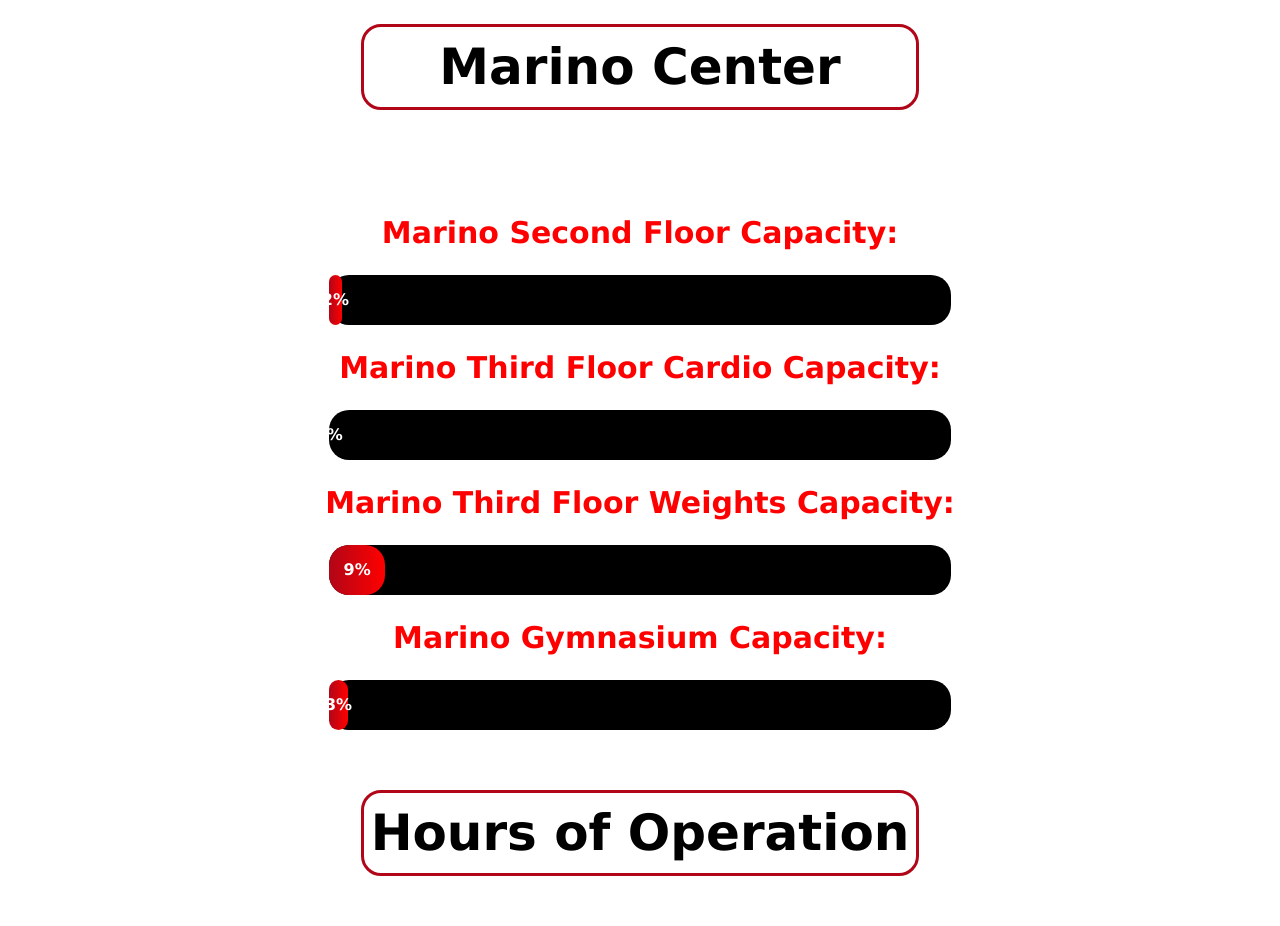
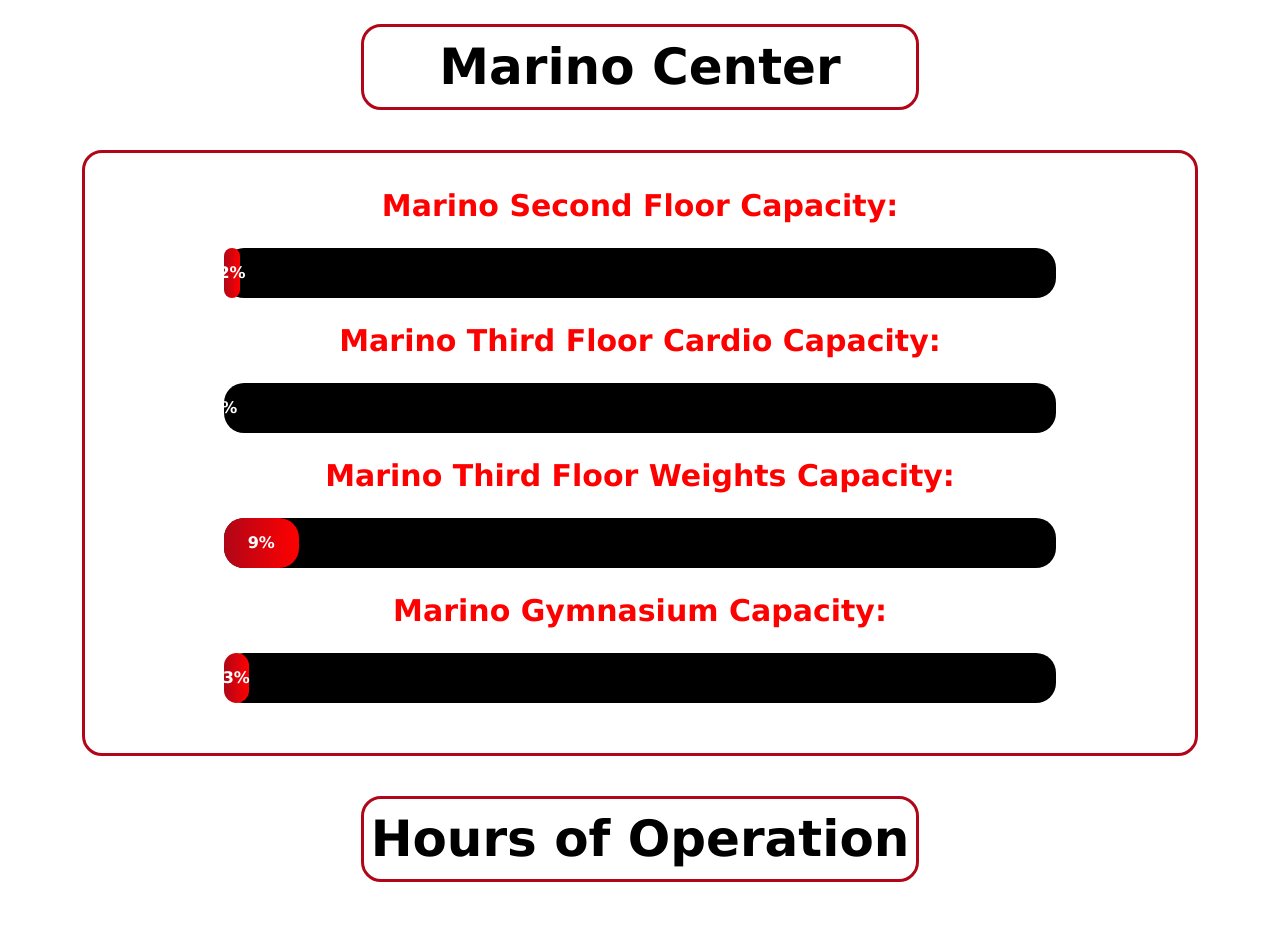
Before and after one commit to Nickdaco/GymNEU, a Flask app: page / in a window 1280 px wide. Shown: the part 56-982 px from the top of the page. Run offline with Flask 2, Linux system fonts and the light colour scheme.

Commit message:
made prettier again

```diff
--- a/static/styles.css
+++ b/static/styles.css
@@ -20,11 +20,16 @@
     width: 50%;
     margin-bottom: 40px;
     border-radius: 20px;
-    margin-top: 20px;
+    margin-top: 40px;
 }
 .marino-info-container {
-    padding: 40px;
+    border: 3px solid #B10617;
     border-radius: 20px;
+    margin-bottom: 20px;
+    padding-left: 0;
+    padding-right: 0;
+    padding-bottom: 50px;
+    padding-top: 10px;
     margin: auto;
     background-color: white;
     width: 100%
@@ -34,7 +39,7 @@
     background: black;
     border-radius: 20px;
     height: 50px;
-    width: 60%;
+    width: 75%;
 }
 span {
     margin-top: 100px;
@@ -82,7 +87,7 @@
     background: black;
     border-radius: 20px;
     height: 50px;
-    width: 60%;
+    width: 75%;
 }
 
 .marino-third-floor-weights {
@@ -105,7 +110,7 @@
     background: black;
     border-radius: 20px;
     height: 50px;
-    width: 60%;
+    width: 75%;
 }
 
 .marino-gymnasium {
@@ -128,7 +133,7 @@
     background: black;
     border-radius: 20px;
     height: 50px;
-    width: 60%;
+    width: 75%;
 }
 
 .bg-red {
@@ -136,6 +141,7 @@
 }
 
 .marino-info-container-clear {
+
     padding: 10px;
     border-radius: 20px;
     margin: auto;
```
